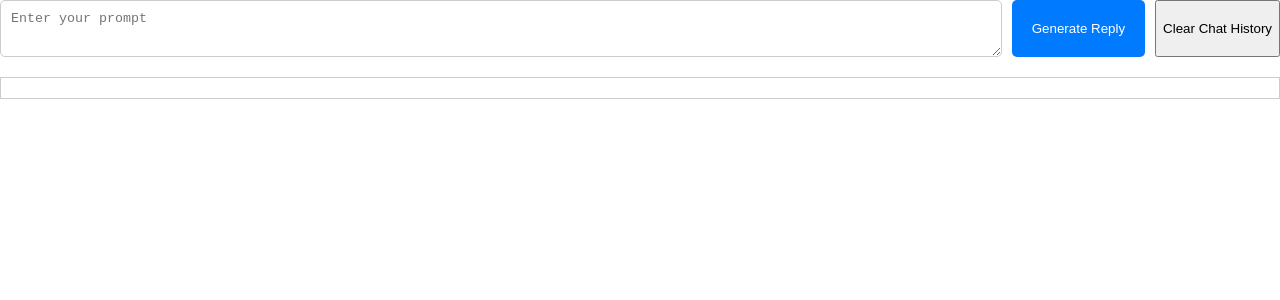
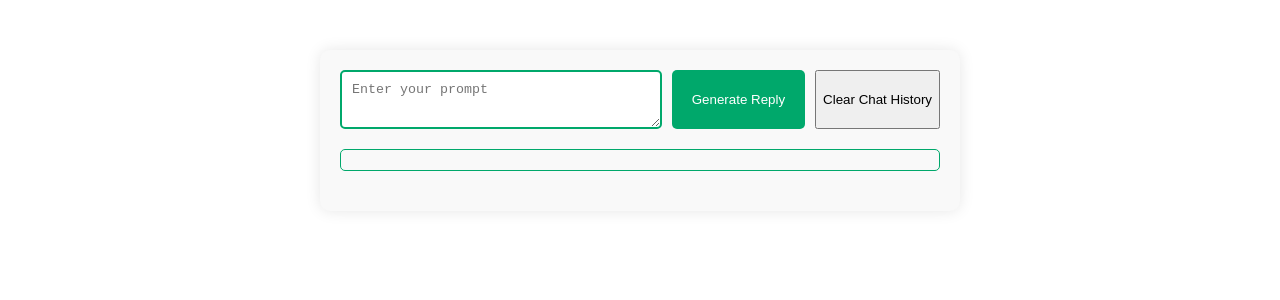
Before and after one commit to Hg2x/jadedoor, a React (Create React App) app: page / in a window 1280 px wide. Shown: the top 300 px of the page. Built offline with nearby package versions, Linux system fonts and the light colour scheme.

Commit message:
Modify main .css values to look more green

```diff
--- a/src/App.css
+++ b/src/App.css
@@ -1,51 +1,15 @@
-.App {
-  text-align: center;
-}
-
-.App-logo {
-  height: 40vmin;
-  pointer-events: none;
-}
-
-@media (prefers-reduced-motion: no-preference) {
-  .App-logo {
-    animation: App-logo-spin infinite 20s linear;
-  }
-}
-
-.App-header {
-  background-color: #282c34;
-  min-height: 100vh;
-  display: flex;
-  flex-direction: column;
-  align-items: center;
-  justify-content: center;
-  font-size: calc(10px + 2vmin);
-  color: white;
-}
-
-.App-link {
-  color: #61dafb;
-}
-
-@keyframes App-logo-spin {
-  from {
-    transform: rotate(0deg);
-  }
-  to {
-    transform: rotate(360deg);
-  }
-}
-
-app-container {
+/* Base styling for the container */
+.app-container {
   font-family: Arial, sans-serif;
   max-width: 600px;
   margin: 50px auto;
   padding: 20px;
   box-shadow: 0 0 15px rgba(0, 0, 0, 0.1);
   border-radius: 10px;
+  background-color: #f9f9f9; /* Light background for contrast */
 }
 
+/* Input area styling */
 .input-area {
   display: flex;
   gap: 10px;
@@ -56,20 +20,33 @@ app-container {
   flex: 1;
   padding: 10px;
   border-radius: 5px;
-  border: 1px solid #ccc;
+  border: 2px solid #00A86B; /* Jade green border */
+  transition: border-color 0.3s ease;
 }
 
+.input-field:focus {
+  border-color: #006942; /* Darker shade for focus */
+  outline: none;
+}
+
+/* Buttons */
 .generate-btn {
   padding: 10px 20px;
   border: none;
-  background-color: #007BFF;
+  background-color: #00A86B; /* Jade green background */
   color: #fff;
   border-radius: 5px;
   cursor: pointer;
+  transition: background-color 0.3s ease;
 }
 
+.generate-btn:hover {
+  background-color: #006942; /* Darker shade on hover */
+}
+
+/* Response area */
 .response {
-  background-color: #f4f4f4;
+  background-color: #e6f7eb; /* Light jade green for response area */
   padding: 10px;
   border-radius: 5px;
 }
@@ -80,22 +57,25 @@ app-container {
   overflow-y: hidden; /* Hide vertical scrollbar */
 }
 
+/* Chat logs */
 .chat-history {
   max-height: 400px;
   overflow-y: auto;
-  border: 1px solid #ccc;
+  border: 1px solid #00A86B; /* Jade green border */
   margin: 20px 0;
   padding: 10px;
+  border-radius: 5px;
 }
 
 .chat-log {
   margin-bottom: 10px;
+  font-weight: 500; /* Slightly bold text for readability */
 }
 
 .chat-log.user {
-  color: blue;
+  color: #006942; /* Darker shade of jade for user */
 }
 
 .chat-log.assistant {
-  color: green;
+  color: #00A86B; /* Jade green for the assistant */
 }
```
